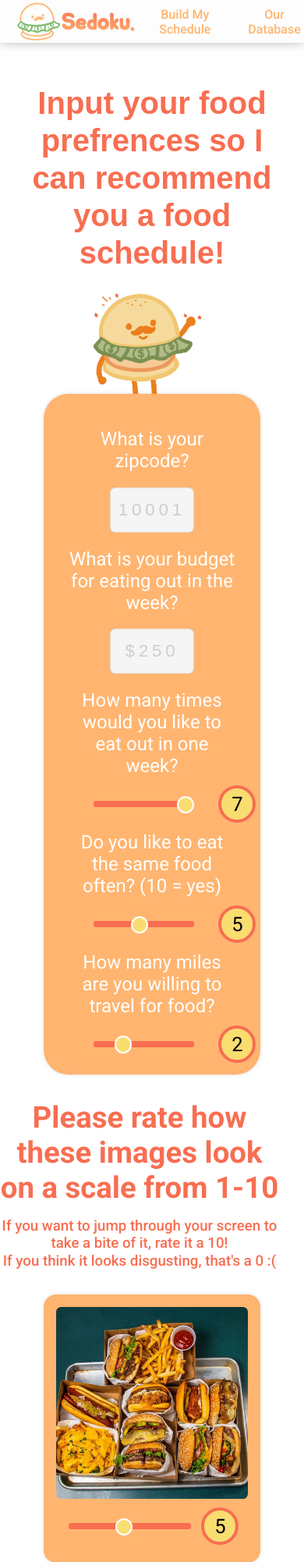
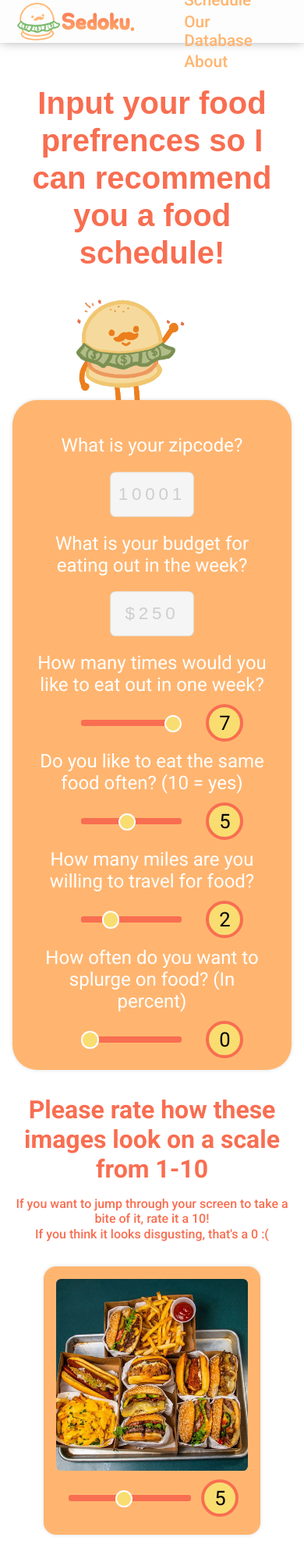
Before and after one commit to jpjacobpadilla/SedokuFood, a Flask app: page /dishfinder in a window 390 px wide. Shown: the top 2003 px of the page at 78% size. Run offline with Flask 2, Linux system fonts and the light colour scheme.

Commit message:
Added splurge function, changed css for some of the media queries, and a few other small tweaks

```diff
--- a/dish_recommendor.py
+++ b/dish_recommendor.py
@@ -57,6 +57,7 @@ def dish_rec_main(request, db):
     discount_factor_raw = int(request.form['food_uq'])
     user_zip_location = str(request.form['zipcode'])
     user_distance_preference = int(request.form['travel_dist'])
+    input_splurge_func : int(request.form['input_splurge_func'])
 
     american_rating = int(request.form['american'])
     asian_rating = int(request.form['asian'])
--- a/static/css/main.css
+++ b/static/css/main.css
@@ -1045,8 +1045,18 @@ input[type=range]:focus {
     }
 
     #explanation-of-image-form-options {
-        margin: 0 2rem 2rem 0;
+        margin: 0 4% 2rem 4%;
     }
+
+    #explanation-of-image-form-options h2{
+       font-size: 2rem;
+    }
+
+
+    #explanation-of-image-form-options h3{
+        font-size: 1rem;
+        font-weight: 500;
+     }
 
     #search-loading-display-container {
         margin: 5rem 2rem 6rem 2rem;
@@ -1054,19 +1064,37 @@ input[type=range]:focus {
         flex-direction: column;
     }
 
+    #section4-background {
+        display: none;
+    }
+
     /* HEADER */
-    .header-nav ul {
-        margin-left: .5rem;
-        display: flex;
-        align-items: center;
-        justify-content: center;
-        text-align: center;
+    /* header {
         padding: 0;
     }
 
-    .header-nav ul li a {
-        font-size: 1rem;
+    .header-nav {
+        position: fixed;
+        background-color: var(--mainorange);
+        width: 100%;
+        margin-top: 13.7rem;
     }
+
+    .header-nav ul {
+        padding: 0;
+    }
+
+    .header-nav ul li  {
+        display: block;
+        text-align: center;
+        margin: .5rem;
+    }
+
+    .header-nav ul li a{
+        color: white;
+        font-size: 1.9rem;
+      } */
+
 }
 
 @media (max-width: 500px) {
@@ -1076,11 +1104,11 @@ input[type=range]:focus {
 
     #section1 h2 {
         font-size: 1.6rem;
-        margin-bottom: 2rem;
+        margin-bottom: 3rem;
     }
 
     #section1 {
-        padding-bottom: 9rem;
+        padding: 7rem 0;
     }
 
     #section2-text-container h3 {
@@ -1091,6 +1119,7 @@ input[type=range]:focus {
     #section2-text-container h2 {
         font-size: 4rem;
         margin: 0;
+        letter-spacing: normal;
     }
 
     #section2-background {
@@ -1146,6 +1175,11 @@ input[type=range]:focus {
     #reaserch-your-zipcode-output-container {
         margin: 3rem .5rem 0rem .5rem;
         padding: 2rem;
+        border-radius: 2.5rem;
+    }
+
+    #reaserch-your-zipcode-container label {
+        text-align: center;
     }
 
     #zipcode-text-head {
@@ -1155,7 +1189,7 @@ input[type=range]:focus {
 
     #reaserch-zipcode-form {
         margin: 2.5rem .8rem 2.5rem .8rem;
-        column-gap: .3rem;
+        column-gap: .75rem;
     }
 
     #reaserch-zipcode-form label {
@@ -1164,6 +1198,7 @@ input[type=range]:focus {
 
     #zipcode-output-display  {
         font-size: 1.5rem;
+        column-gap: 1.4rem;
     }
 
     #zipcode-output-display h2,
@@ -1174,7 +1209,7 @@ input[type=range]:focus {
     }
 
     #zipcode-numbers-output-display {
-        column-gap: .35rem;
+        column-gap: .25rem;
     }
 
     .zipcode-output-display-data {
@@ -1189,10 +1224,41 @@ input[type=range]:focus {
     .dishfinder-one-input-container h2 {
         font-size: 1.5rem;
         text-align: center;
+
     }
 
     .numeric-form-input {
         margin: 0;
     }
 
+    #section5-content h2{
+        padding: 0 2rem;
+        font-size: 3rem;
+    }
+
+    #dishfinder-background-mainoptions-container {
+        margin: 10rem 1rem 2rem 1rem;
+    }
+
+    #submit-container {
+        margin: 0 1.3rem;
+    }
+
+    #horizontal-scroll-container {
+        margin: 3rem 2% 0 2%;
+    }
+
+    #no-zipcode-data-ed {
+        margin-top: 1.2rem;
+    }
 }
+
+@media (max-width: 380px) {
+    #zipcode-output-display {
+        column-gap: .4rem;
+    }
+
+    .speach-bubble p{
+        font-size: 2rem;
+    }
+}
--- a/templates/dishfinder.html
+++ b/templates/dishfinder.html
@@ -46,6 +46,14 @@ Dish Finder
             <div class="form-slider-container">
                 <input id="input-distance-to-walk" type="range" value="2" step="0.5" min="1" max="5" oninput="this.nextElementSibling.value = this.value">
                 <output class="slider-output-display">2</output>
+            </div>
+        </div>
+
+        <div class="dishfinder-one-input-container">
+            <h2>How often do you want to splurge on food? (In percent)</h2>
+            <div class="form-slider-container">
+                <input id="input-splurge-func" type="range" value="0" step="1" min="0" max="50" oninput="this.nextElementSibling.value = this.value">
+                <output class="slider-output-display">0</output>
             </div>
         </div>
     </div>
@@ -191,6 +199,7 @@ Dish Finder
                 days_to_eat_out : $('#input-for-how-many-times-to-eat-out-per-week').val(),
                 food_uq : $('#food_uq').val(),
                 travel_dist : $('#input-distance-to-walk').val(),
+                input_splurge_func : $('#input-splurge-func').val(),
                 american : $('#cusine-image-burger').val(),
                 asian : $('#cusine-image-dimsum').val(),
                 euro : $('#cusine-image-pasta').val(),
--- a/templates/outline.html
+++ b/templates/outline.html
@@ -25,6 +25,14 @@
                     <li><a href="{{url_for('about')}}">About</a></li>
                 </ul>
             </nav>
+
+            <div class="phone-menu-exit" style='display: none;'><h1>&#10005;</h1></div>
+
+            <div class="phone-menu-button" style='display: none;'>
+                <div class='pmb-p1'></div>
+                <div class='pmb-p2'></div>
+                <div class='pmb-p3'></div>
+            </div>
         </header>
 
         {% block content%}{% endblock %}
--- a/views.py
+++ b/views.py
@@ -103,11 +103,10 @@ def dishfinderalgo():
                     'addresses': addresses
                         })
 
-
 @app.route('/dishfinder', methods=['GET'])
 def dishfinder():
     return render_template('dishfinder.html')
 
 
 if __name__ == '__main__':
-    app.run()
+    app.run(debug=True)
```
